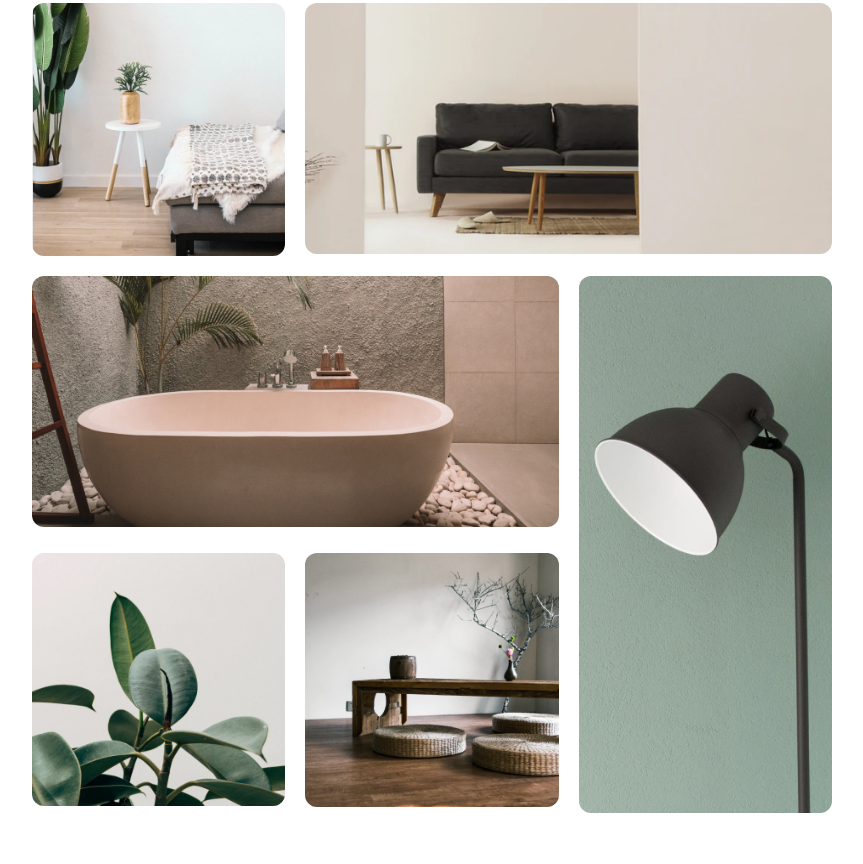
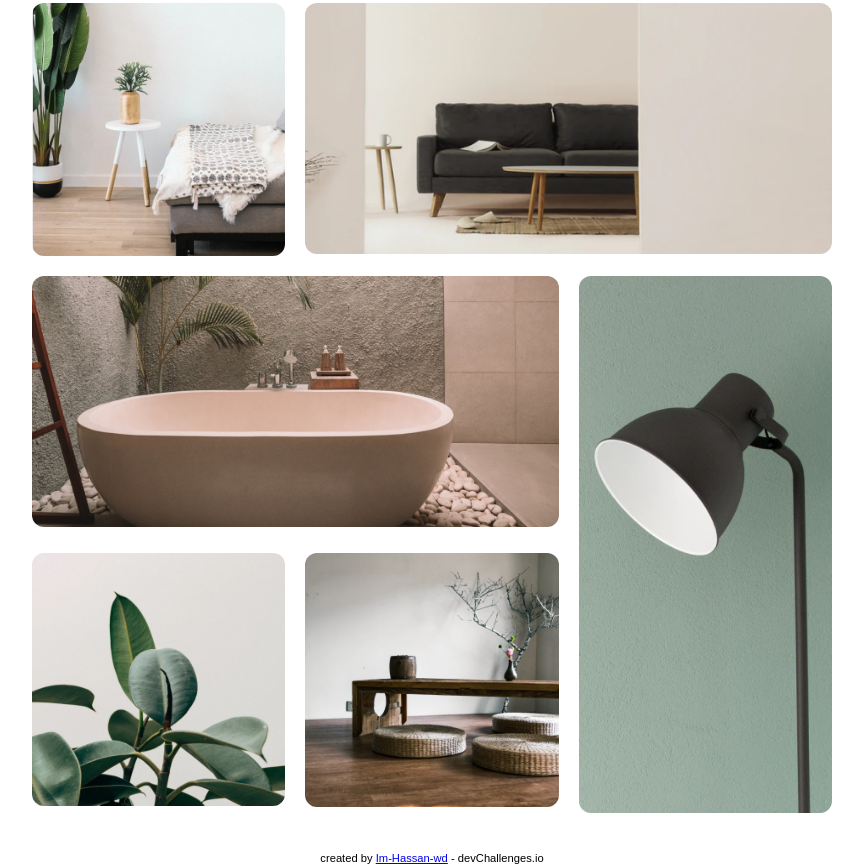
Before and after one commit to Im-Hassan-wd/My-gallery, a plain HTML site: page index.html in a window 1280 px wide. Shown: the part 278-1142 px from the top of the page, without its empty margins (208-1071 px from the left). Drawn offline with Linux system fonts and the light colour scheme.

Commit message:
Footer! Created by me, who else do you think :D

```diff
--- a/index.html
+++ b/index.html
@@ -43,6 +43,7 @@
     </div>
   </div>
   <footer>
+    <p>created by <a href="https://devchallenges.io/portfolio/Im-Hassan-wd" target="_blank">Im-Hassan-wd</a> - devChallenges.io</p>
   </footer>
 </body>
 </html>
--- a/styles.css
+++ b/styles.css
@@ -90,3 +90,8 @@ li h3 {
 .gallery-images img {
   width: 100%;
 }
+
+footer {
+  text-align: center;
+  font-size: 0.7rem;
+}
```
